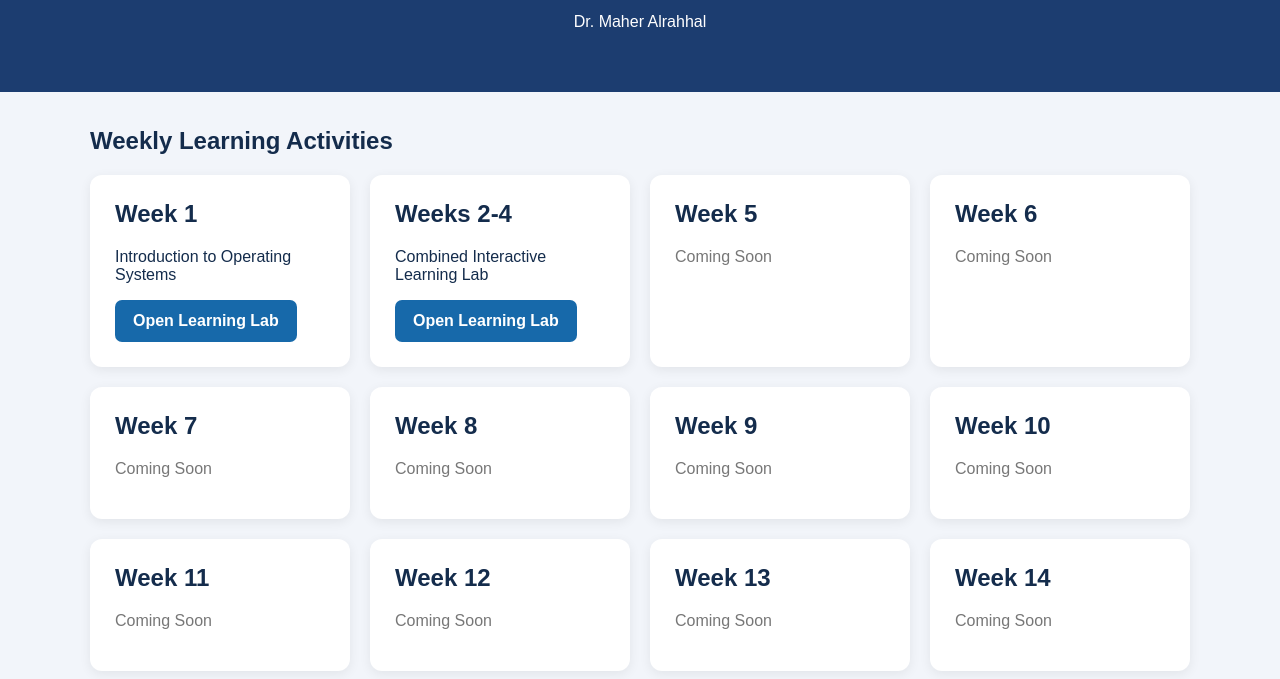
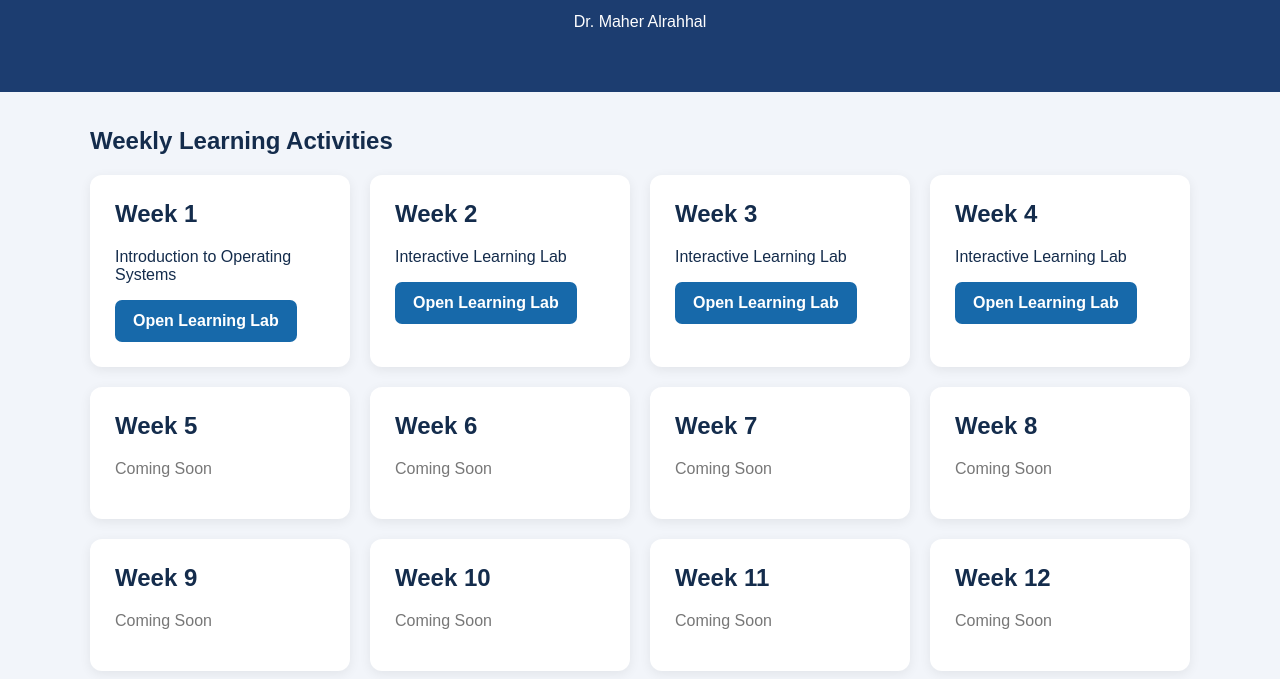
Before and after one commit to DrMaherAlrahhal/CSCI-300-Operating-Systems, a plain HTML site: page index.html in a window 1280 px wide. Shown: the part 121-800 px from the top of the page. Drawn offline with Linux system fonts and the light colour scheme.

Commit message:
Update index.html

```diff
--- a/index.html
+++ b/index.html
@@ -71,14 +71,31 @@
         </a>
       </div>
 
-      <div class="card">
-        <h2>Weeks 2-4</h2>
-        <p>Combined Interactive Learning Lab</p>
-        <a class="button"
-           href="./Week%202-4/index.html">
-          Open Learning Lab
-        </a>
-      </div>
+
+    <div class="card">
+      <h2>Week 2</h2>
+      <p>Interactive Learning Lab</p>
+      <a class="button" href="./Week-2/index.html">
+        Open Learning Lab
+      </a>
+    </div>
+
+    <div class="card">
+      <h2>Week 3</h2>
+      <p>Interactive Learning Lab</p>
+      <a class="button" href="./Week-3/index.html">
+        Open Learning Lab
+      </a>
+    </div>
+
+    <div class="card">
+      <h2>Week 4</h2>
+      <p>Interactive Learning Lab</p>
+      <a class="button" href="./Week-4/index.html">
+        Open Learning Lab
+      </a>
+    </div>
+
 
       <div class="card">
         <h2>Week 5</h2>
```
